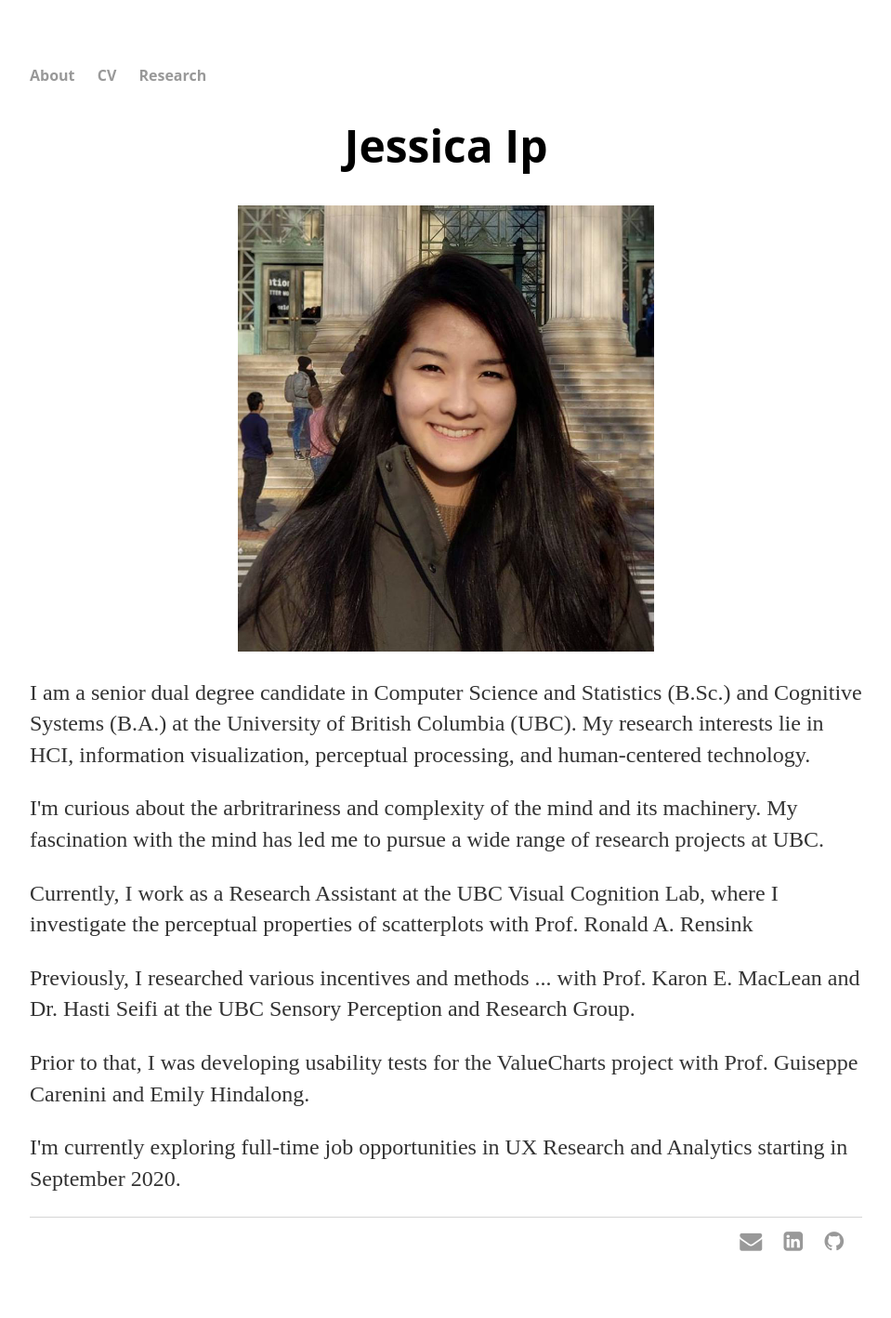
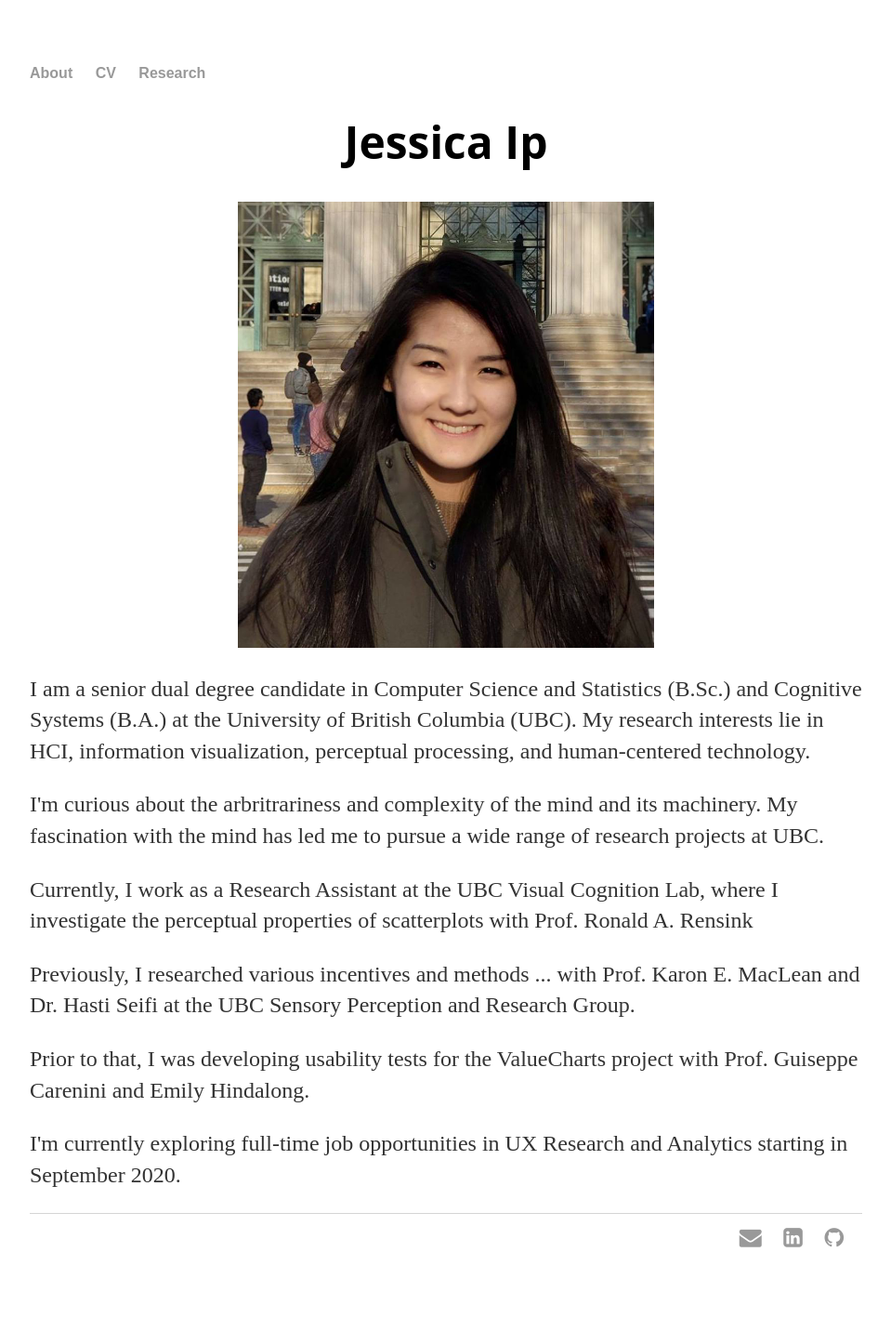
Before and after one commit to ip-jss/ip-jss.github.io, a Jekyll site: the page built from about/index.html, in a window 1280 px wide. Shown: the whole page at 93% size, without its empty margins (160-1119 px from the left). Built offline with Jekyll 4.4.1, drawn with Linux system fonts in a browser that asks for light colours.

Commit message:
Update main.css

```diff
--- a/css/main.css
+++ b/css/main.css
@@ -3,7 +3,7 @@ body {
     width: 70%;
 }
 nav ul, footer ul {
-    font-family:'Open Sans', 'Open Sans', 'Sans-Serif';
+    font-family:'Arial', 'Arial', 'Sans-Serif';
     padding: 0px;
     list-style: none;
     font-weight: bold;
```
